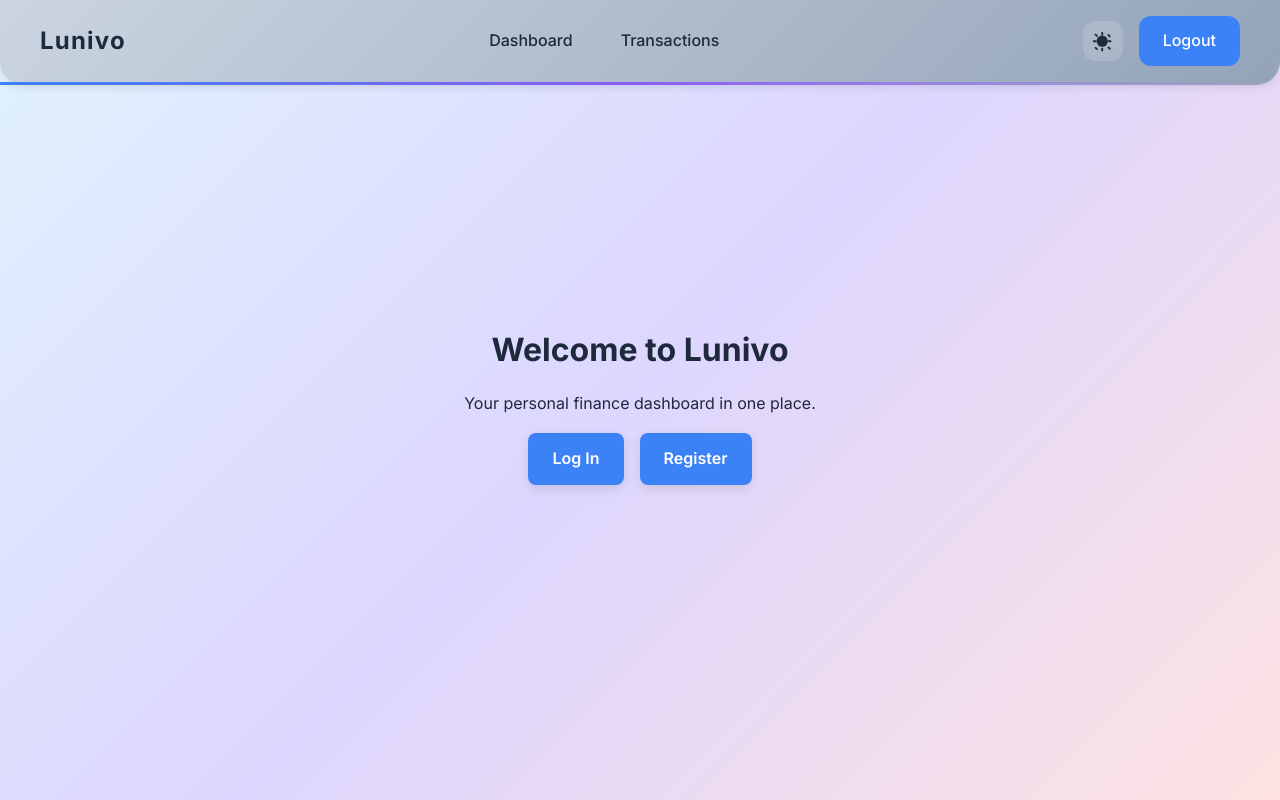
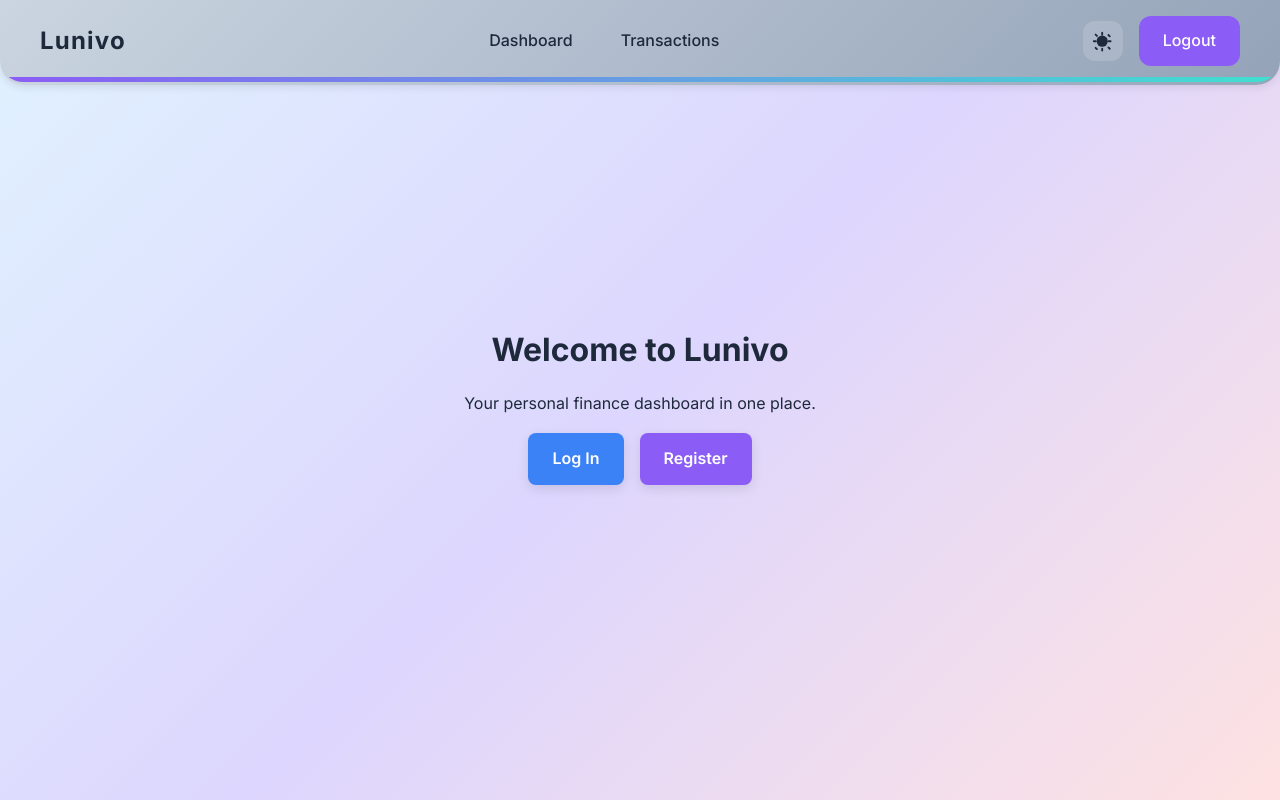
Before and after one commit to FabianC1/Lunivo, a Next.js app: page / in a window 1280 px wide. Built offline with nearby package versions, Linux system fonts and the light colour scheme.

Commit message:
nice header and border

```diff
--- a/components/Navbar.module.css
+++ b/components/Navbar.module.css
@@ -9,10 +9,24 @@
   background: var(--navbar-color);
   color: var(--navbar-text-color);
   box-shadow: 0 2px 8px rgba(0, 0, 0, 0.1);
-  border-bottom: 3px solid;
-  border-image: linear-gradient(90deg, var(--highlight-color), var(--accent-color), transparent) 1;
+  /* use transparent bottom border and an ::after gradient so we can round both corners */
+  border-bottom: 3px solid transparent;
+  border-radius: 0 0 1.5rem 1.5rem;
+  position: relative; /* for pseudo element positioning */
+  overflow: hidden; /* clip the ::after bar to curved corners */
+}
+
+.navbar::after {
+  content: '';
+  position: absolute;
+  /* nudge up slightly so the bar overlaps and removes any visible gap */
+  bottom: -1px;
+  left: 0;
+  width: 100%;
+  height: 6px; /* a bit taller for a solid border look */
   border-bottom-left-radius: 1.5rem;
   border-bottom-right-radius: 1.5rem;
+  background: linear-gradient(90deg, var(--highlight-color), var(--accent-color));
 }
 
 .logo {
--- a/styles/variables.css
+++ b/styles/variables.css
@@ -3,7 +3,7 @@
   --bg-color: #F8FAFC; /* soft off-white */
   --text-color: #1E293B; /* dark slate */
   --primary-color: #3B82F6; /* modern blue */
-  --accent-color: #10B981; /* green for success */
+  --accent-color: #40E0D0; /* turquoise for accents */
   --highlight-color: #F59E0B; /* amber for highlights */
   --card-color: #FFFFFF;
   --navbar-color: linear-gradient(135deg, #CBD5E1 0%, #94A3B8 100%);
@@ -21,8 +21,8 @@
   --bg-color: #F8FAFC;
   --text-color: #1E293B;
   --primary-color: #3B82F6;
-  --accent-color: #8B5CF6;
-  --highlight-color: #3B82F6;
+  --accent-color: #40E0D0; /* turquoise */
+  --highlight-color: #8B5CF6;
   --card-color: #FFFFFF;
   --navbar-color: linear-gradient(135deg, #CBD5E1 0%, #94A3B8 100%);
   --navbar-text-color: #1E293B;
@@ -38,8 +38,8 @@
   --bg-color: #0F172A;
   --text-color: #F1F5F9;
   --primary-color: #60A5FA;
-  --accent-color: #34D399;
-  --highlight-color: #FBBF24;
+  --accent-color: #F97316; /* bright orange */
+  --highlight-color: #EC4899; /* hot pink */
   --card-color: #1E293B;
   --navbar-color: linear-gradient(135deg, #1E293B 0%, #334155 100%);
   --navbar-text-color: #F1F5F9;
@@ -56,8 +56,8 @@
     --bg-color: #0F172A;
     --text-color: #F1F5F9;
     --primary-color: #60A5FA;
-    --accent-color: #14B8A6;
-    --highlight-color: #8B5CF6;
+    --accent-color: #F97316; /* bright orange */
+    --highlight-color: #EC4899; /* hot pink */
     --card-color: #1E293B;
     --navbar-color: linear-gradient(135deg, #1E293B 0%, #334155 100%);
     --navbar-text-color: #F1F5F9;
```
